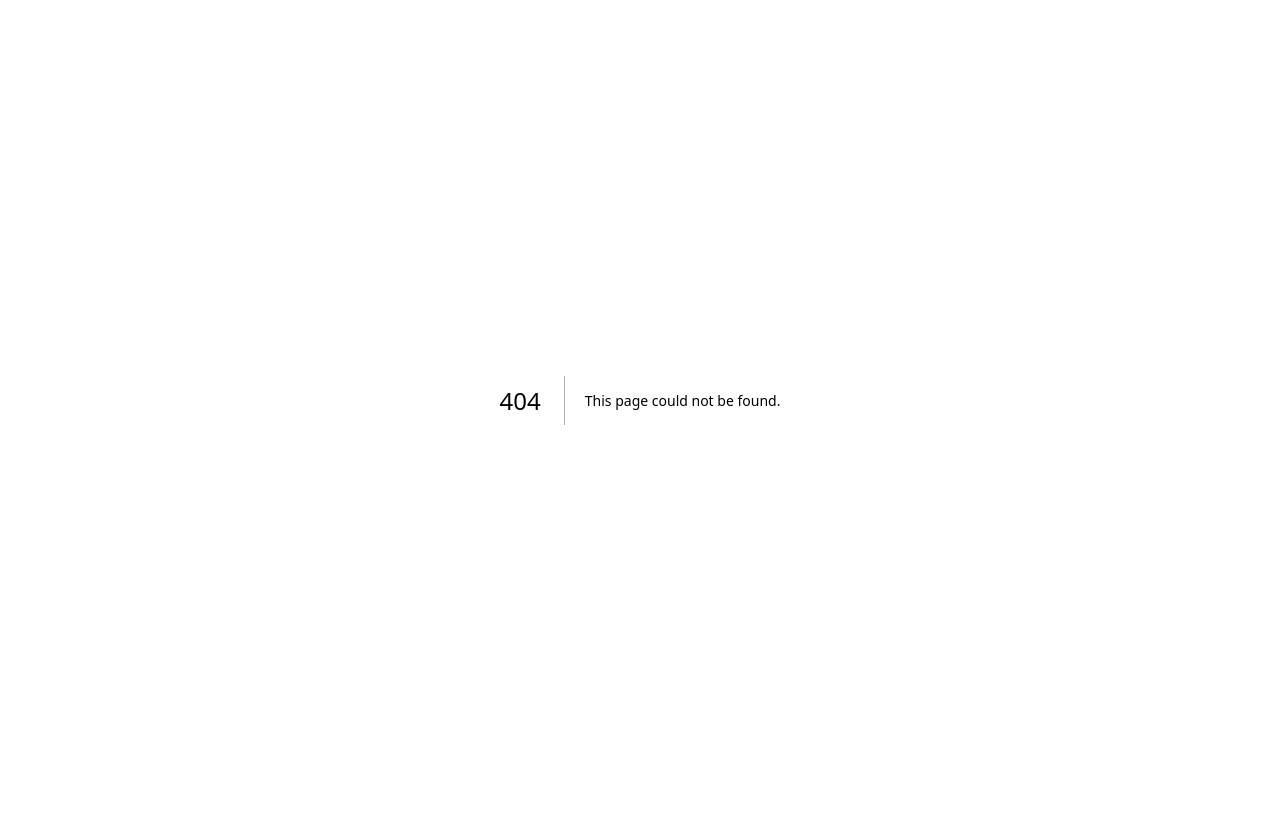
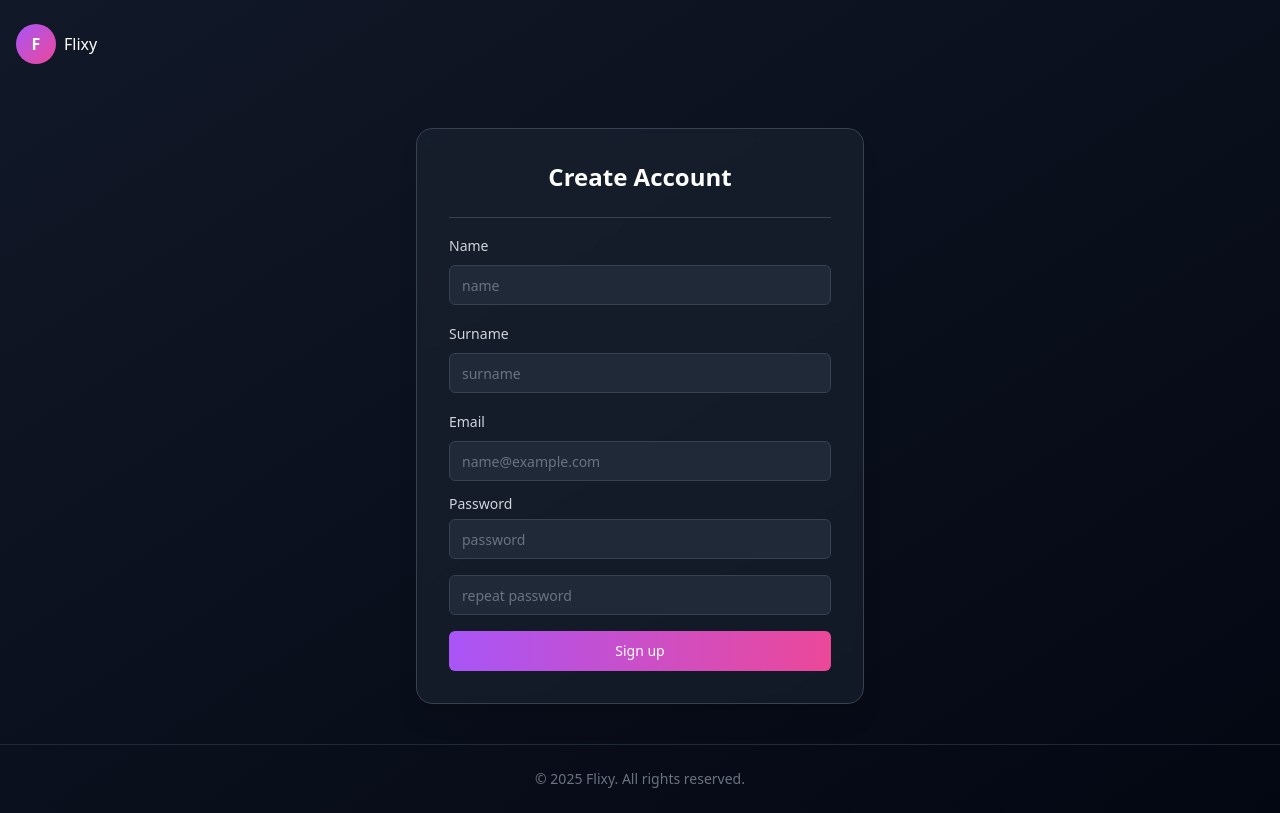
Before and after one commit to Llaauuttyy/flixy, a Next.js app in the folder frontend/app-front/: page /register in a window 1280 px wide. Before the commit this address had no page. Built offline with nearby package versions, Linux system fonts and the light colour scheme.

Commit message:
agrego pantalla para registro

```diff
--- a/frontend/app-front/src/app/page.tsx
+++ b/frontend/app-front/src/app/page.tsx
@@ -1,8 +1,13 @@
+"use client"
+
 import LoginForm from "@/components/login-form"
 import { MoveRight } from "lucide-react"
 import Link from "next/link"
+// import { useRouter } from 'next/navigation'
 
 export default function Home() {
+  // const router = useRouter();
+
   return (
     <div className="min-h-screen bg-gradient-to-br from-gray-900 to-gray-950 flex flex-col">
       <header className="container mx-auto py-6 px-4 flex justify-between items-center">
@@ -13,7 +18,7 @@ export default function Home() {
           <span className="text-white font-medium">Flixy</span>
         </div>
         <nav>
-          <Link href="#" className="text-gray-300 hover:text-white transition-colors flex items-center gap-1 text-sm">
+          <Link href="/register" className="text-gray-300 hover:text-white transition-colors flex items-center gap-1 text-sm">
             Create account <MoveRight className="size-4" />
           </Link>
         </nav>
--- /dev/null
+++ b/frontend/app-front/src/app/register/page.tsx
@@ -0,0 +1,39 @@
+"use client"
+
+import RegisterForm from "@/components/register-form"
+import { MoveRight } from "lucide-react"
+import Link from "next/link"
+
+import { useRouter } from 'next/navigation'
+
+
+export default function Home() {
+    const router = useRouter();
+
+  return (
+    <div className="min-h-screen bg-gradient-to-br from-gray-900 to-gray-950 flex flex-col">
+      <header className="container mx-auto py-6 px-4 flex justify-between items-center">
+        <div className="flex items-center gap-2 cursor-pointer" onClick={() => router.push('/')}>
+            <div className="flex items-center gap-2">
+            <div className="size-10 rounded-full bg-gradient-to-br from-purple-500 to-pink-500 flex items-center justify-center text-white font-bold">
+                F
+            </div>
+            <span className="text-white font-medium">Flixy</span>
+            </div>
+        </div>
+      </header>
+
+      <main className="flex-1 container mx-auto flex flex-col md:flex-row items-center justify-center gap-12 px-4 py-10">
+        <div className="w-full md:w-1/2 max-w-md">
+          <div className="bg-gray-800/50 backdrop-blur-sm p-8 rounded-2xl border border-gray-700 shadow-xl">
+            <RegisterForm />
+          </div>
+        </div>
+      </main>
+
+      <footer className="container mx-auto py-6 px-4 text-center border-t border-gray-800">
+        <p className="text-gray-500 text-sm">© {new Date().getFullYear()} Flixy. All rights reserved.</p>
+      </footer>
+    </div>
+  )
+}
--- a/frontend/app-front/src/components/login-form.tsx
+++ b/frontend/app-front/src/components/login-form.tsx
@@ -10,7 +10,11 @@ import { Checkbox } from "@/components/ui/checkbox"
 import { Loader2, Github, Mail } from "lucide-react"
 import Link from "next/link"
 
+import { useRouter } from 'next/navigation'
+
 export default function LoginForm() {
+  const router = useRouter();
+
   const [isLoading, setIsLoading] = useState(false)
   const [email, setEmail] = useState("")
   const [password, setPassword] = useState("")
@@ -131,7 +135,10 @@ export default function LoginForm() {
       <div className="text-center">
         <p className="text-gray-400 text-sm">
           Don't have an account?{" "}
-          <Link href="#" className="text-purple-400 hover:text-purple-300 font-medium">
+          <Link
+            href="/register"
+            className="text-purple-400 hover:text-purple-300 font-medium"
+          >
             Sign up
           </Link>
         </p>
--- /dev/null
+++ b/frontend/app-front/src/components/register-form.tsx
@@ -0,0 +1,141 @@
+"use client"
+
+import type React from "react"
+
+import { useState } from "react"
+import { Button } from "@/components/ui/button"
+import { Input } from "@/components/ui/input"
+import { Label } from "@/components/ui/label"
+import { Checkbox } from "@/components/ui/checkbox"
+import { Loader2, Github, Mail } from "lucide-react"
+import Link from "next/link"
+
+export default function LoginForm() {
+  const [isLoading, setIsLoading] = useState(false)
+  const [name, setName] = useState("")
+  const [surname, setSurname] = useState("")
+  const [email, setEmail] = useState("")
+  const [password, setPassword] = useState("")
+  const [repeated_password, setRepeatedPassword] = useState("")
+
+  const handleSubmit = async (e: React.FormEvent) => {
+    e.preventDefault()
+    setIsLoading(true)
+
+    // Simulate API call
+    setTimeout(() => {
+      setIsLoading(false)
+      // Here you would normally redirect to dashboard or handle errors
+    }, 1500)
+  }
+
+  return (
+    <div className="space-y-6">
+      <div className="space-y-2 text-center">
+        <h2 className="text-2xl font-bold text-white">Create Account</h2>
+      </div>
+
+      <div className="space-y-4">
+        <div className="relative">
+          <div className="absolute inset-0 flex items-center">
+            <span className="w-full border-t border-gray-700"></span>
+          </div>
+          <div className="relative flex justify-center text-xs">
+            <span className="bg-gray-800 px-2 text-gray-400"></span>
+          </div>
+        </div>
+
+        <form onSubmit={handleSubmit} className="space-y-4">
+            <div className="space-y-2">
+                <Label htmlFor="name" className="text-gray-300">
+                Name
+                </Label>
+                <Input
+                id="name"
+                type="name"
+                placeholder="name"
+                value={name}
+                onChange={(e) => setName(e.target.value)}
+                required
+                className="bg-gray-800 border-gray-700 text-white placeholder:text-gray-500 focus-visible:ring-purple-500"
+                />
+            </div>
+
+            <div className="space-y-2">
+                <Label htmlFor="surname" className="text-gray-300">
+                Surname
+                </Label>
+                <Input
+                id="surname"
+                type="surname"
+                placeholder="surname"
+                value={surname}
+                onChange={(e) => setSurname(e.target.value)}
+                required
+                className="bg-gray-800 border-gray-700 text-white placeholder:text-gray-500 focus-visible:ring-purple-500"
+                />
+            </div>
+
+          <div className="space-y-2">
+            <Label htmlFor="email" className="text-gray-300">
+              Email
+            </Label>
+            <Input
+              id="email"
+              type="email"
+              placeholder="name@example.com"
+              value={email}
+              onChange={(e) => setEmail(e.target.value)}
+              required
+              className="bg-gray-800 border-gray-700 text-white placeholder:text-gray-500 focus-visible:ring-purple-500"
+            />
+          </div>
+
+            <div className="space-y-2">
+                <div className="flex items-center justify-between">
+                <Label htmlFor="password" className="text-gray-300">
+                    Password
+                </Label>
+                </div>
+                <Input
+                id="password"
+                type="password"
+                placeholder="password"
+                value={password}
+                onChange={(e) => setPassword(e.target.value)}
+                required
+                className="bg-gray-800 border-gray-700 text-white placeholder:text-gray-500 focus-visible:ring-purple-500"
+                />
+            </div>
+
+            <div className="space-y-2">
+                <Input
+                id="password"
+                type="password"
+                placeholder="repeat password"
+                value={repeated_password}
+                onChange={(e) => setRepeatedPassword(e.target.value)}
+                required
+                className="bg-gray-800 border-gray-700 text-white placeholder:text-gray-500 focus-visible:ring-purple-500"
+                />
+            </div>
+
+          <Button
+            type="submit"
+            className="w-full bg-gradient-to-r from-purple-500 to-pink-500 hover:from-purple-600 hover:to-pink-600 text-white"
+            disabled={isLoading}
+          >
+            {isLoading ? (
+              <>
+                <Loader2 className="mr-2 size-4 animate-spin" />
+                Registering...
+              </>
+            ) : (
+              "Sign up"
+            )}
+          </Button>
+        </form>
+      </div>
+    </div>
+  )
+}
```
